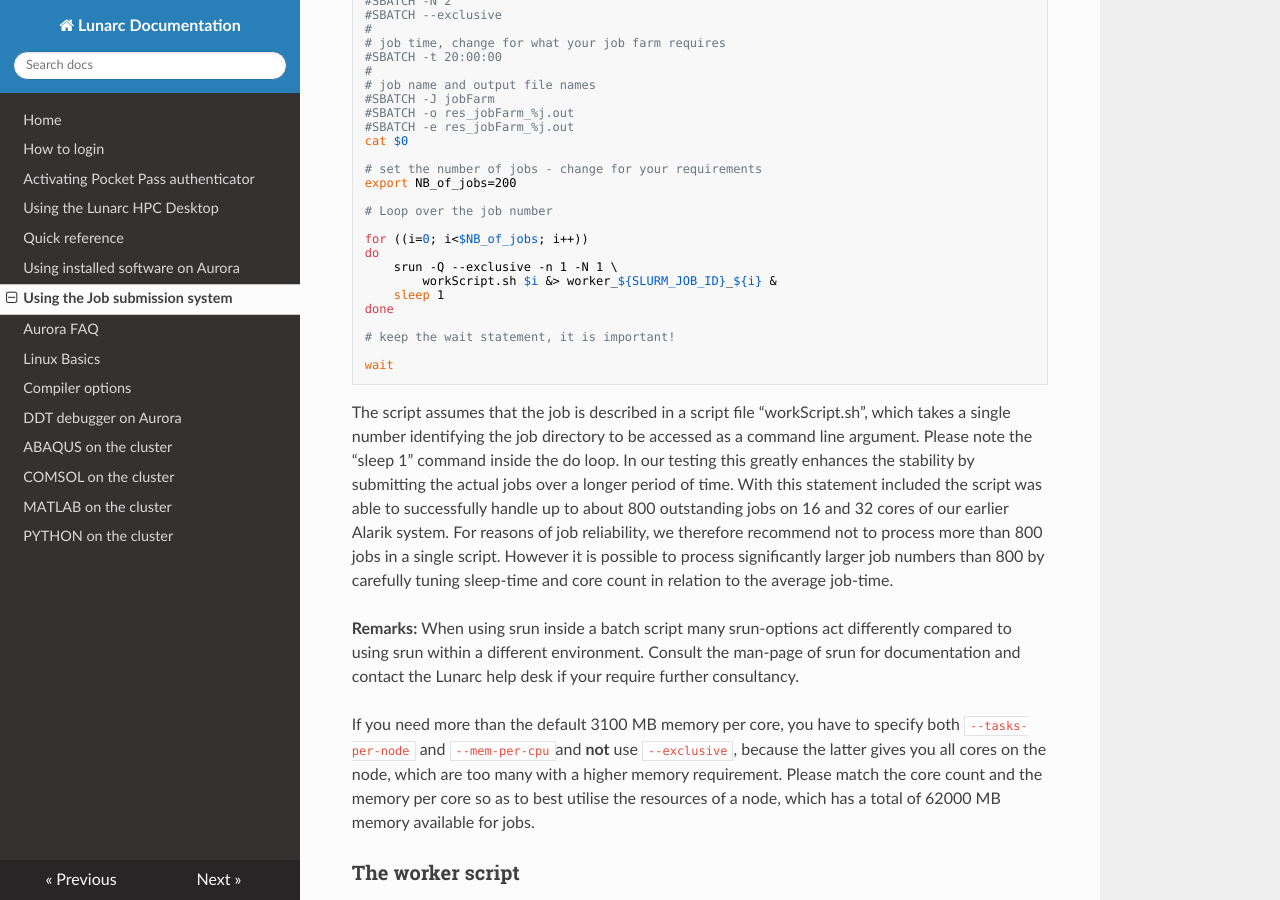
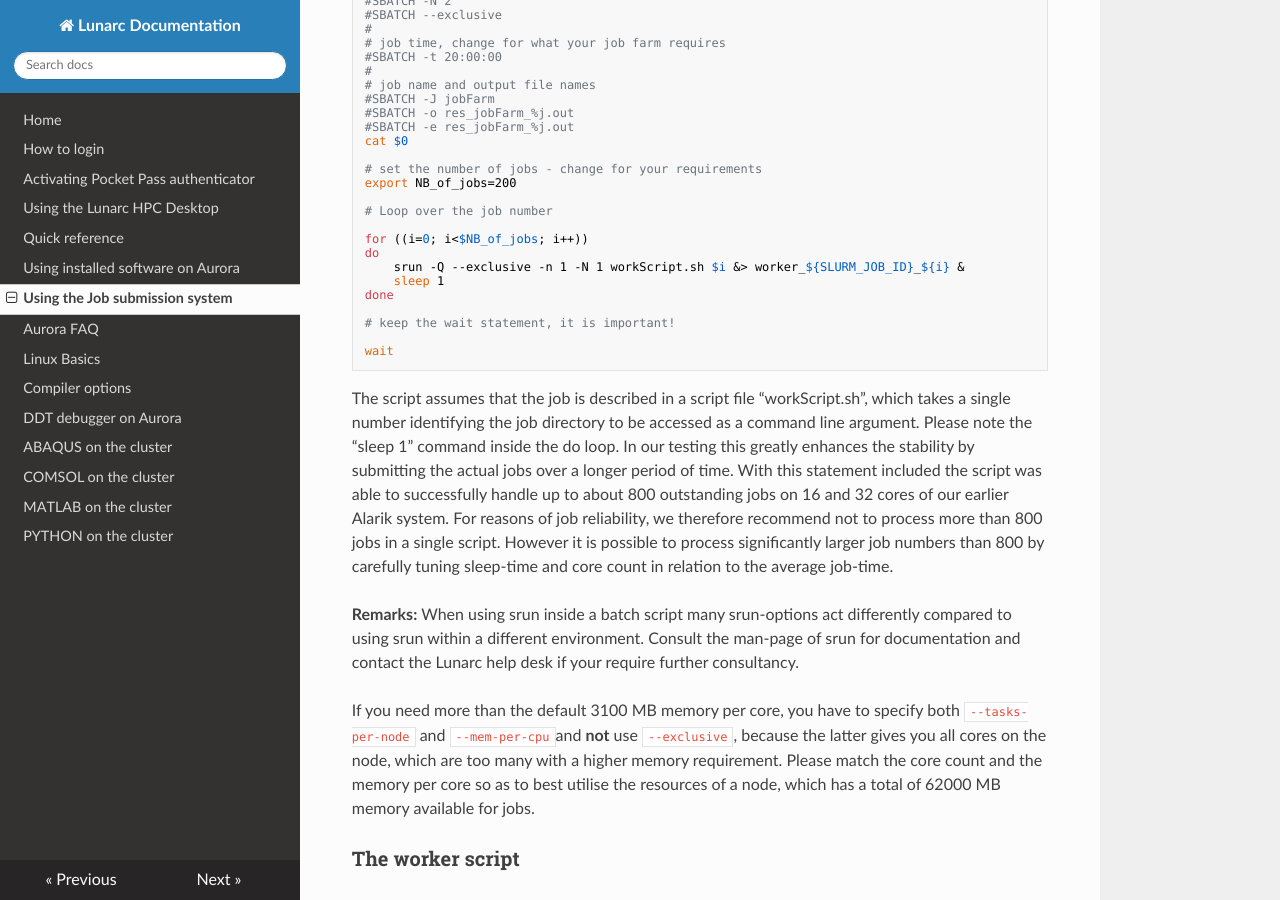
Before and after one commit to lunarc/lunarc_docs, an MkDocs documentation site: the page built from docs/batch_system.md, in a window 1280 px wide and 900 px high, scrolled down 17077 px. Built offline with MkDocs 1.6.1, drawn with Linux system fonts in a browser that asks for light colours; nearby versions of some CDN libraries; old or Windows-style settings are respelled for this version of MkDocs.

Commit message:
Task farm fix
The line continuation in the task farm example is dangerous, because it
is not allowed to have any character following it and a user may add a
space.

```diff
--- a/docs/batch_system.md
+++ b/docs/batch_system.md
@@ -828,8 +828,7 @@ export NB_of_jobs=200
 
 for ((i=0; i<$NB_of_jobs; i++))
 do
-    srun -Q --exclusive -n 1 -N 1 \
-        workScript.sh $i &> worker_${SLURM_JOB_ID}_${i} &
+    srun -Q --exclusive -n 1 -N 1 workScript.sh $i &> worker_${SLURM_JOB_ID}_${i} &
     sleep 1
 done
 
```
